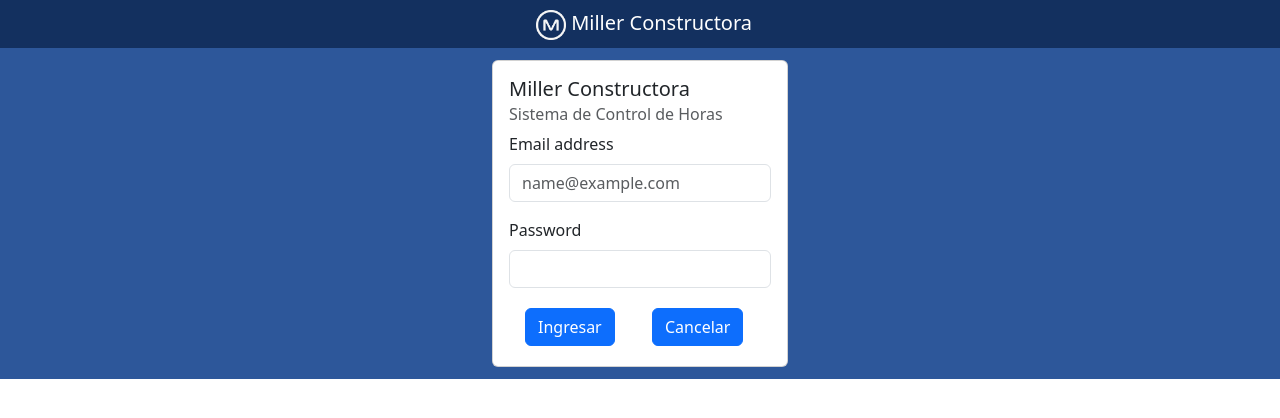
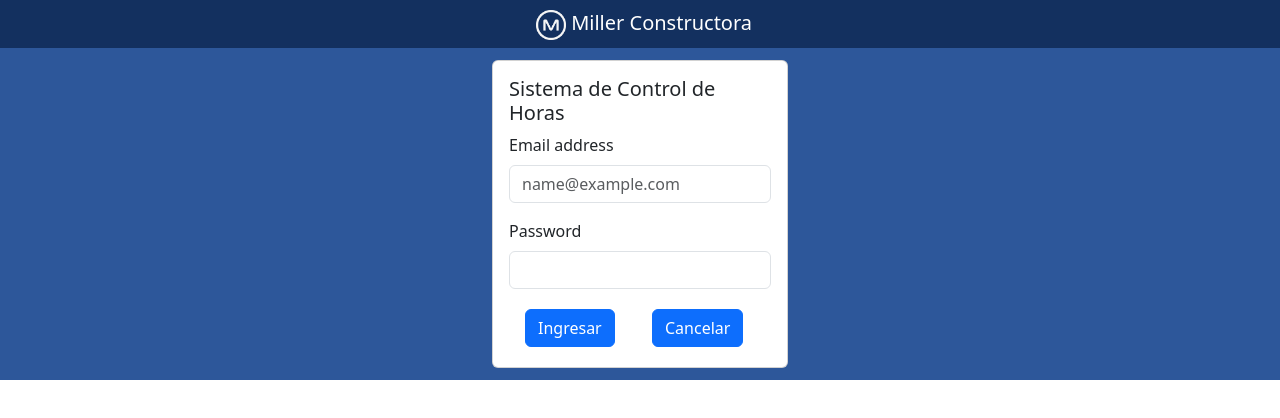
Before and after one commit to lexRojas/lottery-app, a React (Create React App) app: page / in a window 1280 px wide. Shown: the top 418 px of the page. Built offline with nearby package versions, Linux system fonts and the light colour scheme.

Commit message:
elimino titulo

```diff
--- a/src/pages/Login.jsx
+++ b/src/pages/Login.jsx
@@ -30,10 +30,8 @@ function Login() {
         <Col className="col-sm-3">
           <Card >
             <Card.Body>
-              <Card.Title>Miller Constructora</Card.Title>
-              <Card.Subtitle className="mb-2 text-muted">
-                Sistema de Control de Horas
-              </Card.Subtitle>
+              <Card.Title>Sistema de Control de Horas</Card.Title>
+
               <Card.Text>
                 <Form>
                   <Form.Group
```
